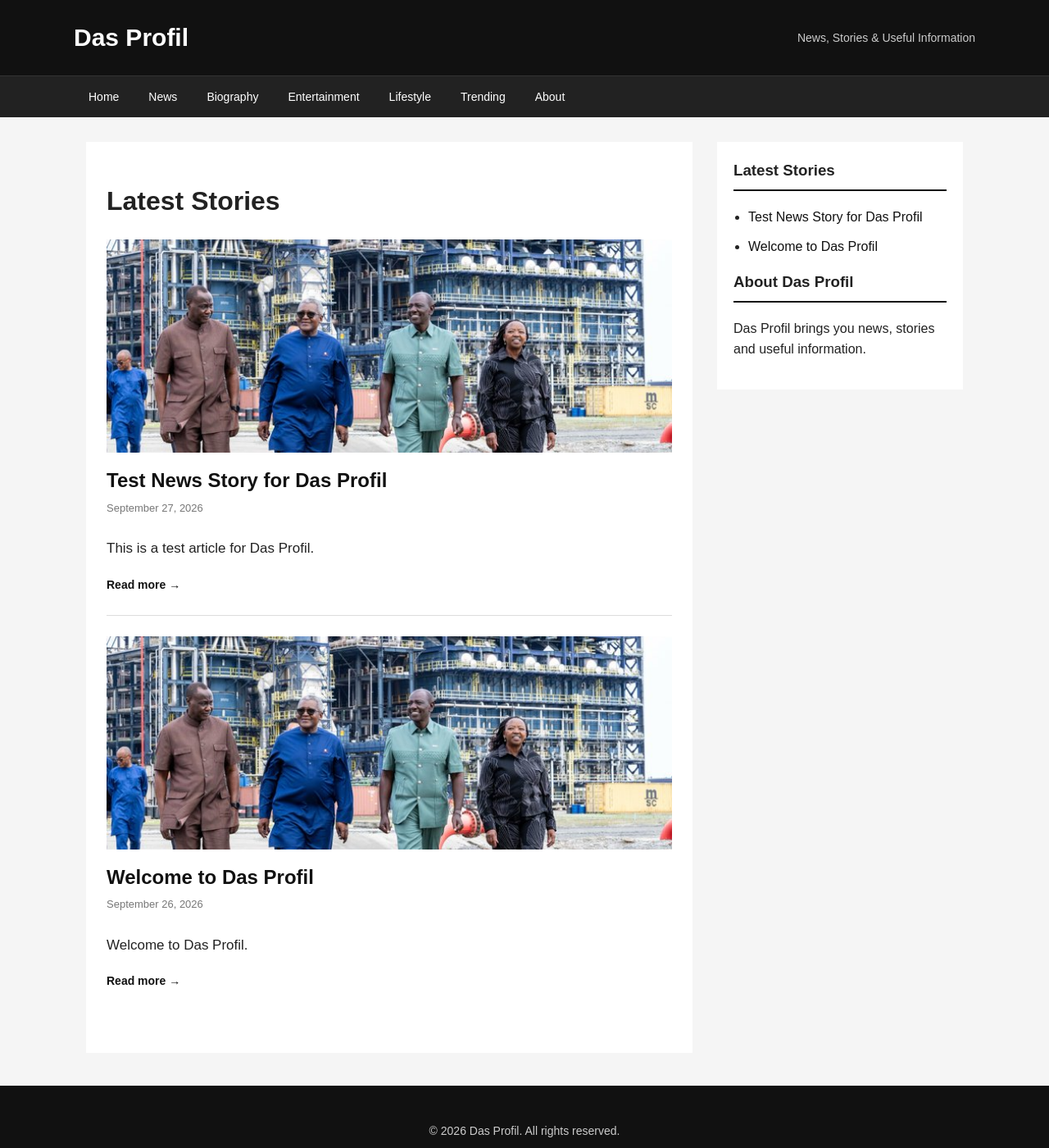
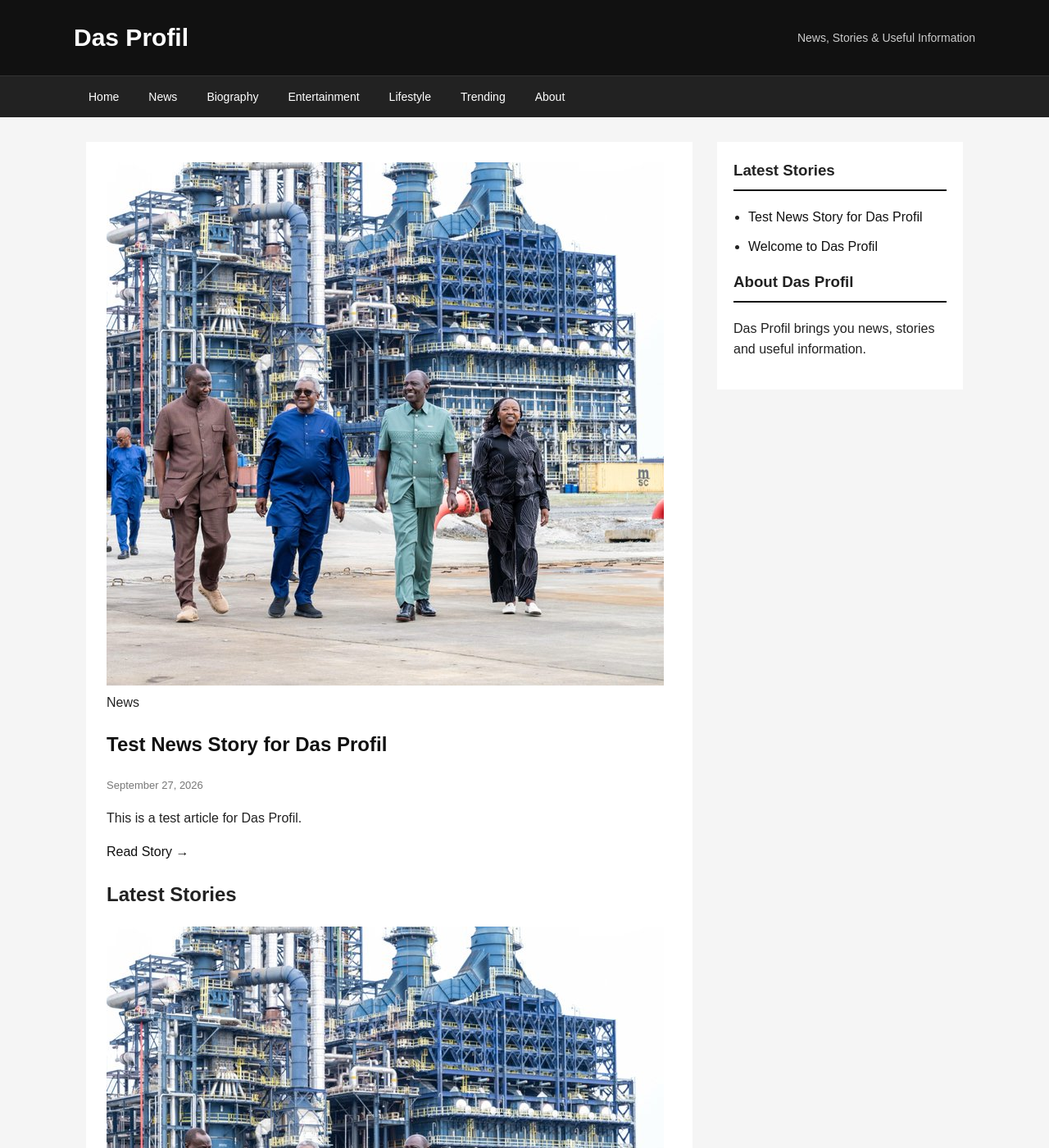
Before and after one commit to Danielitel/dasprofil, a Jekyll site: the page built from index.md, in a window 1280 px wide and 1400 px high. Shown: the whole window at 82% size. Built offline with Jekyll 4.4.1, drawn with Linux system fonts in a browser that asks for light colours.

Commit message:
Revise homepage description and featured story layout
Updated the homepage description and modified the featured story section to include new formatting and content adjustments.

```diff
--- a/index.md
+++ b/index.md
@@ -1,51 +1,114 @@
 ---
 layout: default
 title: Home
-description: News, stories and useful information from Das Profil.
+description: Celebrity biographies, entertainment, lifestyle, news and trending stories from Das Profil.
 ---
 
 <div class="homepage">
 
-  <h1>Latest Stories</h1>
+  {% assign featured_post = site.posts.first %}
 
-  {% for post in site.posts %}
+  {% if featured_post %}
 
-  <article class="post-card">
+  <!-- FEATURED STORY -->
 
-    {% if post.image %}
-    <a href="{{ post.url | relative_url }}">
+  <section class="featured-story">
+
+    {% if featured_post.image %}
+    <a href="{{ featured_post.url | relative_url }}">
       <img
-        src="{{ post.image | relative_url }}"
-        alt="{{ post.title }}"
-        class="post-card-image"
+        src="{{ featured_post.image | relative_url }}"
+        alt="{{ featured_post.title }}"
+        class="featured-image"
       >
     </a>
     {% endif %}
 
-    <div class="post-card-content">
+    <div class="featured-content">
 
-      <h2>
-        <a href="{{ post.url | relative_url }}">
-          {{ post.title }}
+      <div class="story-category">
+        {{ featured_post.category | default: "Featured" }}
+      </div>
+
+      <h1>
+        <a href="{{ featured_post.url | relative_url }}">
+          {{ featured_post.title }}
         </a>
-      </h2>
+      </h1>
 
       <div class="post-date">
-        {{ post.date | date: "%B %d, %Y" }}
+        {{ featured_post.date | date: "%B %d, %Y" }}
       </div>
 
       <p>
-        {{ post.excerpt | strip_html | truncate: 220 }}
+        {{ featured_post.excerpt | strip_html | truncate: 250 }}
       </p>
 
-      <a class="read-more" href="{{ post.url | relative_url }}">
-        Read more →
+      <a class="featured-read-more" href="{{ featured_post.url | relative_url }}">
+        Read Story →
       </a>
 
     </div>
 
-  </article>
+  </section>
 
-  {% endfor %}
+  {% endif %}
+
+
+  <!-- LATEST STORIES -->
+
+  <section class="latest-section">
+
+    <h2 class="section-title">Latest Stories</h2>
+
+    <div class="story-grid">
+
+      {% for post in site.posts offset:1 %}
+
+      <article class="story-card">
+
+        {% if post.image %}
+        <a href="{{ post.url | relative_url }}">
+          <img
+            src="{{ post.image | relative_url }}"
+            alt="{{ post.title }}"
+            class="story-card-image"
+          >
+        </a>
+        {% endif %}
+
+        <div class="story-card-content">
+
+          <div class="story-category">
+            {{ post.category | default: "Story" }}
+          </div>
+
+          <h3>
+            <a href="{{ post.url | relative_url }}">
+              {{ post.title }}
+            </a>
+          </h3>
+
+          <div class="post-date">
+            {{ post.date | date: "%B %d, %Y" }}
+          </div>
+
+          <p>
+            {{ post.excerpt | strip_html | truncate: 140 }}
+          </p>
+
+          <a class="read-more" href="{{ post.url | relative_url }}">
+            Read more →
+          </a>
+
+        </div>
+
+      </article>
+
+      {% endfor %}
+
+    </div>
+
+  </section>
 
 </div>
```
